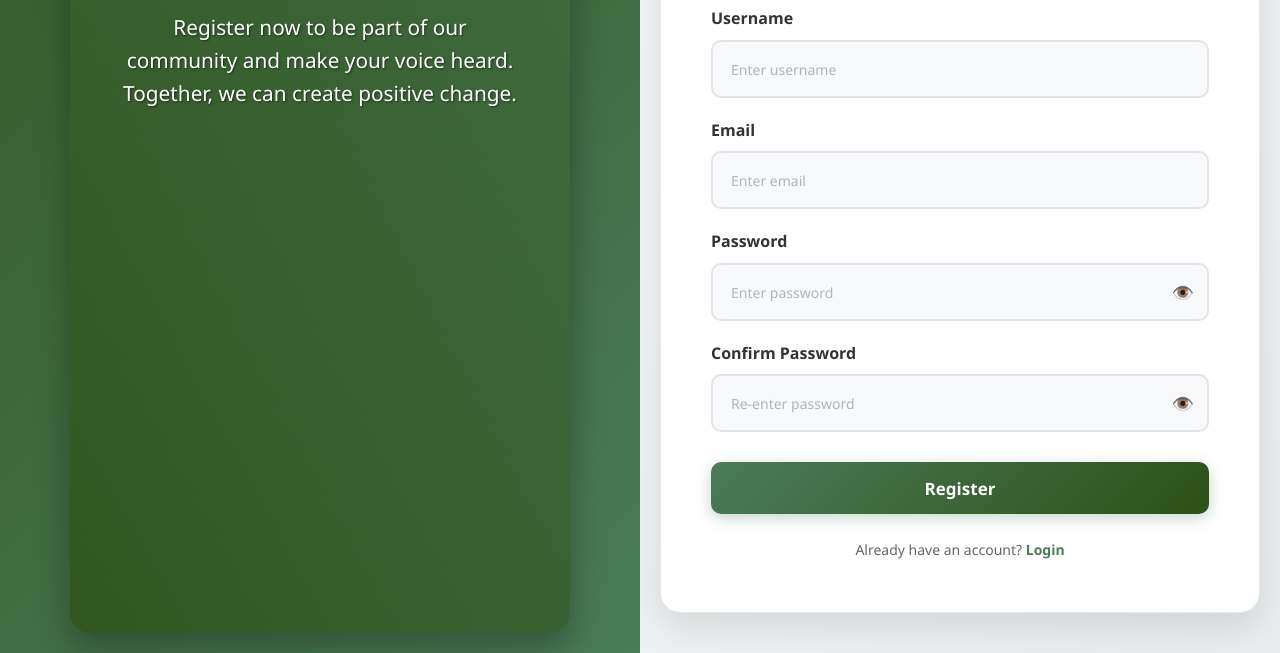
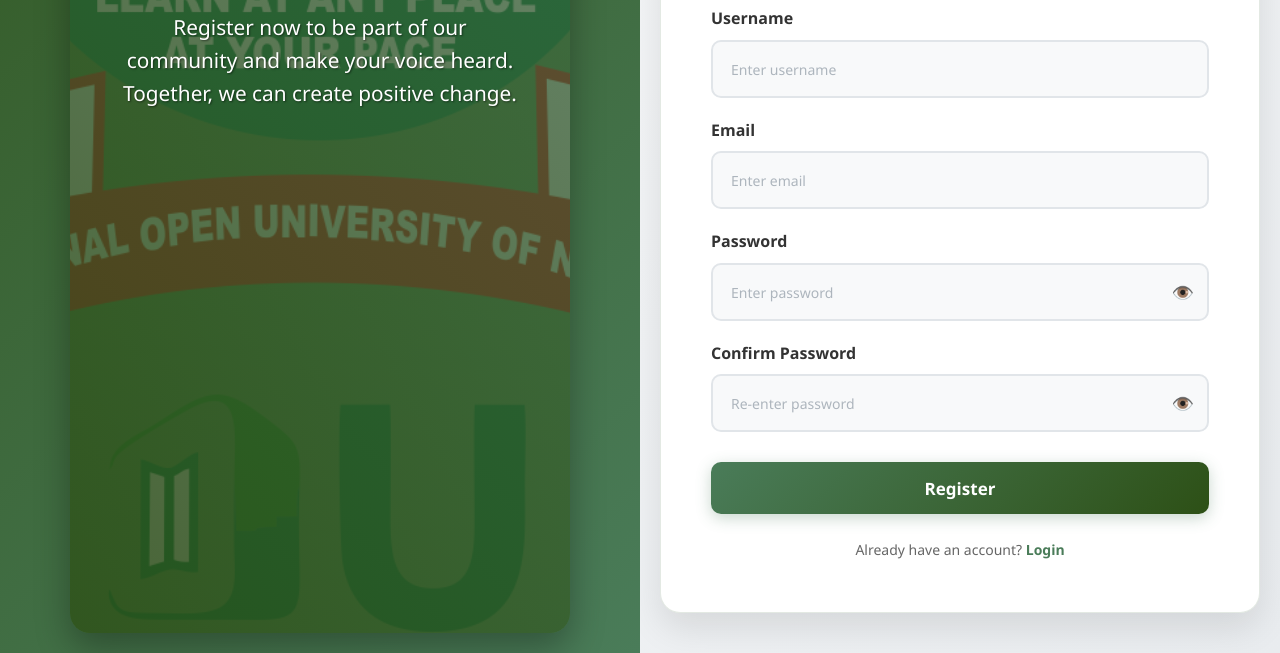
Before and after one commit to thanks299/complaint-system, a website: page frontend/registeration.html in a window 1280 px wide. Shown: the part 705-1358 px from the top of the page. Drawn offline with Linux system fonts and the light colour scheme; some packages are replaced by stand-ins of ours; a script that the page names is missing; files whose address does not match are found by name.

Commit message:
fix: the picutre registration-illustration.jpg

```diff
--- a/frontend/registeration.html
+++ b/frontend/registeration.html
@@ -13,7 +13,7 @@
     <!-- Left Image Section -->
     <div class="image-section">
       <div class="image-container">
-        <img src="assets/registration-illustration.jpg" alt="NACOS Registration" class="hero-image">
+        <img src="assets/National-Open_University-Nigeria.png" alt="NACOS Registration" class="hero-image">
         <div class="image-overlay">
           <h2>Join NACOS Community</h2>
           <p>Register now to be part of our community and make your voice heard. Together, we can create positive change.</p>
```
